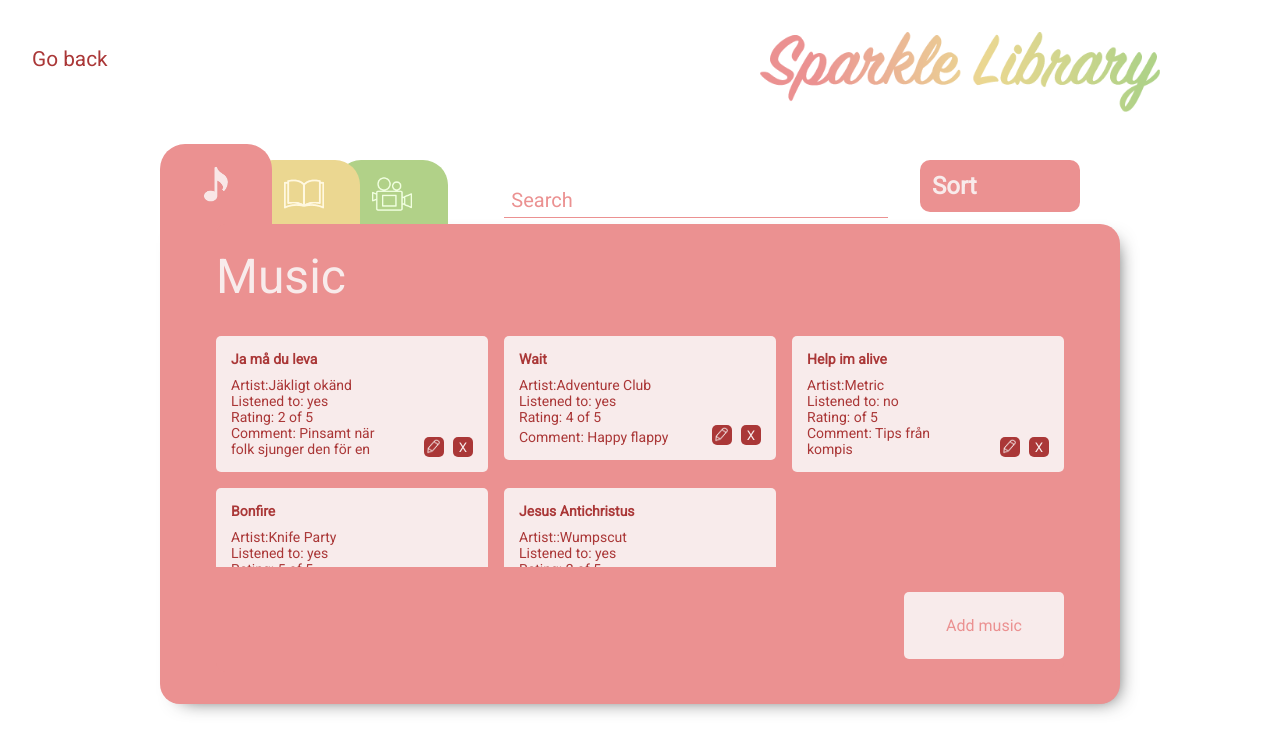
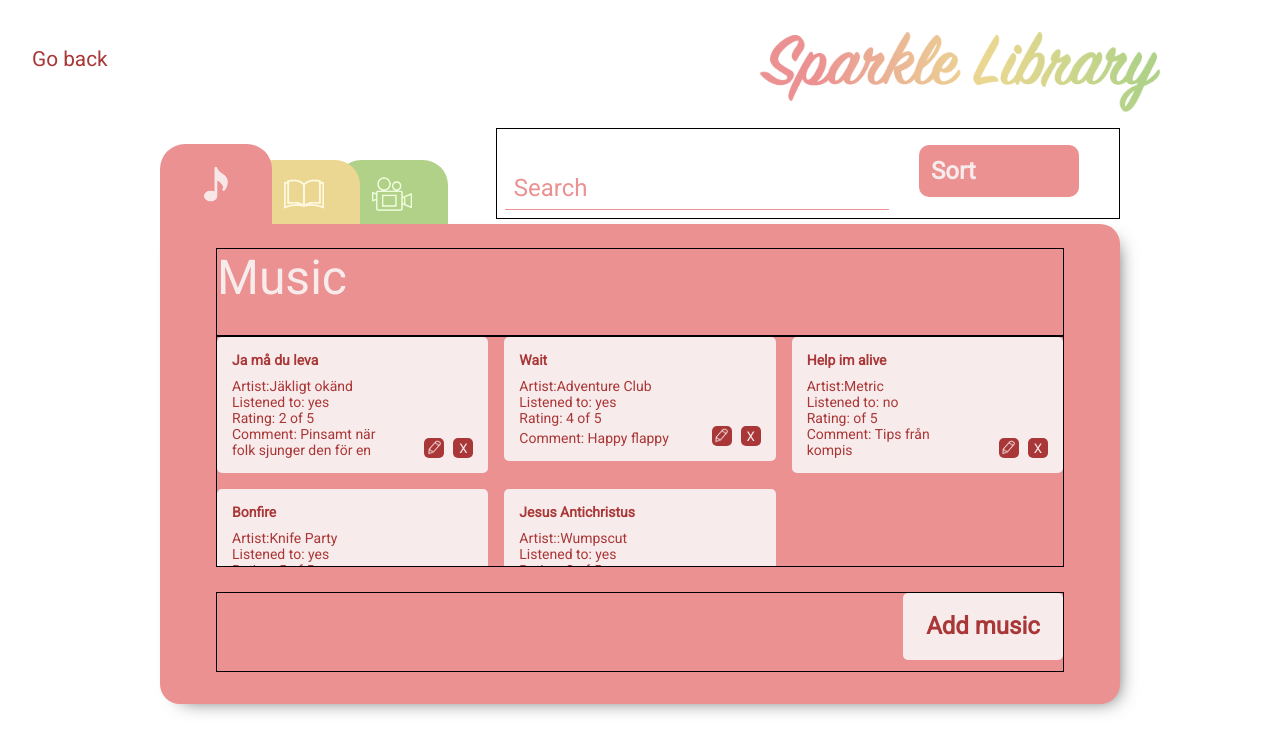
Before and after one commit to neda-jahadi/Sparkles, a React (Create React App) app: page / in a window 1280 px wide. Both pictures are taken after a click on the button "Music". Shown: the top 752 px of the page. Built offline with nearby package versions, Linux system fonts and the light colour scheme.

Commit message:
större och tydligare add knapp och fixade sorterings divar utseende när de blir valda

```diff
--- a/src/components/ListComponent.jsx
+++ b/src/components/ListComponent.jsx
@@ -130,13 +130,13 @@ const ListComponent = ({formScreen,startCard}) =>{
                         <h2 className={`drop-div text-${colorClass} `}>Sort</h2>
                         <div className={`dropdown-content text-${colorClass} background-${colorClass}`}>
 
-                            <div className={`sortItem-${colorClass}`} onClick={()=>{setSorteringNyckel('title')}}>{titleText}</div>
+                            <div className={sorteringNyckel!=='title' ? `sortItem-${colorClass}`  : `sortChosed-${colorClass}`} onClick={()=>{setSorteringNyckel('title')}}>{titleText}</div>
 
-                            <div className={`sortItem-${colorClass}`} onClick={()=>{setSorteringNyckel('creator')}}>{creatorText}</div>
+                            <div className={sorteringNyckel!=='creator' ? `sortItem-${colorClass}`  : `sortChosed-${colorClass}`} onClick={()=>{setSorteringNyckel('creator')}}>{creatorText}</div>
 
-                            <div className={`sortItem-${colorClass}`} onClick={()=>{setSorteringNyckel('rating')}}>Rating</div>
+                            <div className={sorteringNyckel!=='rating' ? `sortItem-${colorClass}`  : `sortChosed-${colorClass}`} onClick={()=>{setSorteringNyckel('rating')}}>Rating</div>
 
-                            <div className={`sortItem-${colorClass}`} onClick={()=>{setSorteringNyckel('usedBefore')}}>{usedBeforeText}</div>
+                            <div className={sorteringNyckel!=='usedBefore' ? `sortItem-${colorClass}`  : `sortChosed-${colorClass}`} onClick={()=>{setSorteringNyckel('usedBefore')}}>{usedBeforeText}</div>
                         </div>
 
                     </div>
@@ -152,7 +152,7 @@ const ListComponent = ({formScreen,startCard}) =>{
 
                  </div>
                 <div className='add-button'>
-                   <button className={`button-${colorClass}`} onClick={handleFormScreen}>{addButtonText}</button>
+                   <button className={`addButton-${colorClass}`} onClick={handleFormScreen}>{addButtonText}</button>
 
                 </div>
             </main>
@@ -162,5 +162,3 @@ const ListComponent = ({formScreen,startCard}) =>{
     );
 }
 export default ListComponent;
-
-// className={`sortItem-${colorClass}` ? sorteringNyckel !== 'title' : `sortChosed-${colorClass}`}
--- a/src/components/listcomponent.css
+++ b/src/components/listcomponent.css
@@ -3,12 +3,12 @@
 }
  main {
     border-radius: 9px;
-    height: 90vh;
-   /* padding:1em; */
+    height: 88vh;
     display: grid;
     grid-template-rows: 3em 5em 1fr 5em;
-
-
+}
+main > * {
+    border: 1px solid black;
 }
 main > .add-button {
     text-align: center;
@@ -16,16 +16,43 @@ main > .add-button {
  }
 
 .add-button > button {
-    padding: 1.5em;
+    padding: 0.8em;
     border-radius: 5px;
     border: none;
     width: 10rem;
-    font-size: 1rem;
+    font-weight: bolder;
+    font-size: 1.5rem;
 
 }
 .sortChosed-red {
     background-color:  var(--text-color-red);
     color: var(--error-color-red);
+    font-weight: bolder;
+
+}
+.sortChosed-yellow {
+    background-color:  var(--text-color-yellow);
+    color: var(--error-color-yellow);
+    font-weight: bolder;
+
+}
+.sortChosed-green {
+    background-color:  var(--text-color-green);
+    color: var(--error-color-green);
+    font-weight: bolder;
+
+}
+.addButton-red {
+    background-color:  var(--text-color-red);
+    color: var(--error-color-red);
+}
+.addButton-yellow {
+    background-color:  var(--text-color-yellow);
+    color: var(--error-color-yellow);
+}
+.addButton-green {
+    background-color:  var(--text-color-green);
+    color: var(--error-color-green);
 }
 
 .sortItem-red:hover {
@@ -50,6 +77,7 @@ main > .add-button {
     border-radius: 0%;
     padding: 0.55em;
     border-bottom: 1px solid var(--text-color-red);
+    font-size: 1rem;
 }
 .listcomponent-menu input:focus {
     outline: none;
@@ -65,11 +93,13 @@ main > .add-button {
     display: grid;
     grid-template-columns: 7em 1fr;
     text-align: left;
+    /* border: 1px solid blue; */
 
 }
 .listcomponent-menu > div {
     margin: 0.5em;
     margin-top: 1em;
+
 }
 
 .sort {
@@ -112,9 +142,9 @@ main > .add-button {
       overflow-y: auto;
     }
 
-    .listcomponent-logo{
+    /* .listcomponent-logo{
         text-align: right;
-    }
+    } */
 
     .main {
         display: flex;
@@ -133,13 +163,16 @@ main > .add-button {
         height: 90%;
     }
 
+    .listcomponent-menu {
+        grid-template-columns: 8em 1fr;
+    }
 }
 
 /* Desktop *//* Desktop *//* Desktop *//* Desktop *//* Desktop */
 @media screen and (min-width: 701px){
-    .listcomponent-largelogo:hover{
+    /* .listcomponent-largelogo:hover{
         cursor: pointer;
-    }
+    } */
     .scrollable {
 
         overflow-y: auto;
@@ -155,10 +188,7 @@ main > .add-button {
 
     }
 
-    /* .add-button{
-        display:flex;
-       justify-content:flex-end;
-    } */
+
 /* DETTA PILLAR VI MED*/
 
     .listcomponent-menu input {
@@ -204,7 +234,7 @@ main > .add-button {
         padding-right: 2rem;
         position: absolute;
         right: 0;
-        top: -5rem;
+        top: -6rem;
 
     }
     .listcomponent-menu > div {
@@ -220,6 +250,7 @@ main > .add-button {
     }
     .sort:hover{
         border: 1px solid white;
+
         border-radius: 10px 10px 0px 0px;
     }
 
```
